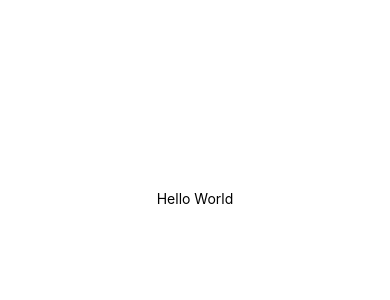
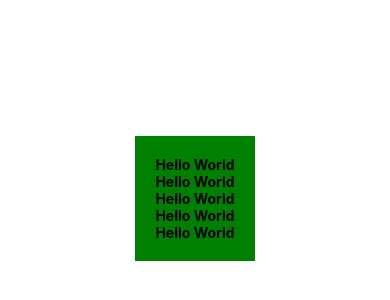
Before and after one commit to MuhammedAO/native, a React Native app: screen / in a window 390 px wide. Shown: the part 224-524 px from the top of the page. Built offline with nearby package versions, Linux system fonts and the light colour scheme.

Commit message:
View,Text,Style

```diff
--- a/App.js
+++ b/App.js
@@ -1,12 +1,17 @@
-import { StatusBar } from 'expo-status-bar'
+// import { StatusBar } from 'expo-status-bar'
 import React from 'react'
 import { StyleSheet, Text, View } from 'react-native'
 
 export default function App() {
   return (
     <View style={styles.container}>
-      <Text>Hello World</Text>
-      <StatusBar style="auto" />
+      <View style={styles.header}>
+        <Text style={styles.boldText}>Hello World</Text>
+        <Text style={styles.boldText}>Hello World</Text>
+        <Text style={styles.boldText}>Hello World</Text>
+        <Text style={styles.boldText}>Hello World</Text>
+        <Text style={styles.boldText}>Hello World</Text>
+      </View>
     </View>
   )
 }
@@ -18,4 +23,11 @@
     alignItems: 'center',
     justifyContent: 'center',
   },
+  header: {
+    backgroundColor: 'green',
+    padding: 20,
+  },
+  boldText: {
+    fontWeight: 'bold'
+  }
 })
```
